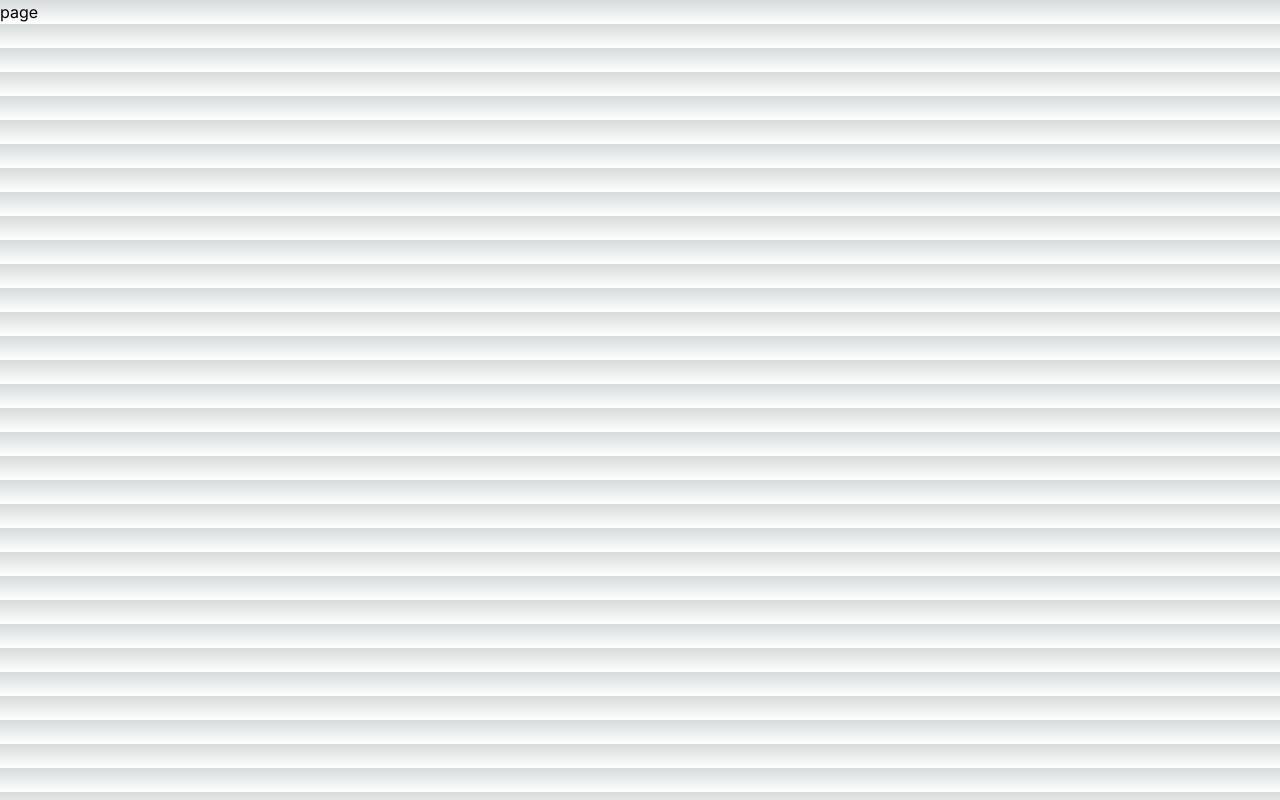
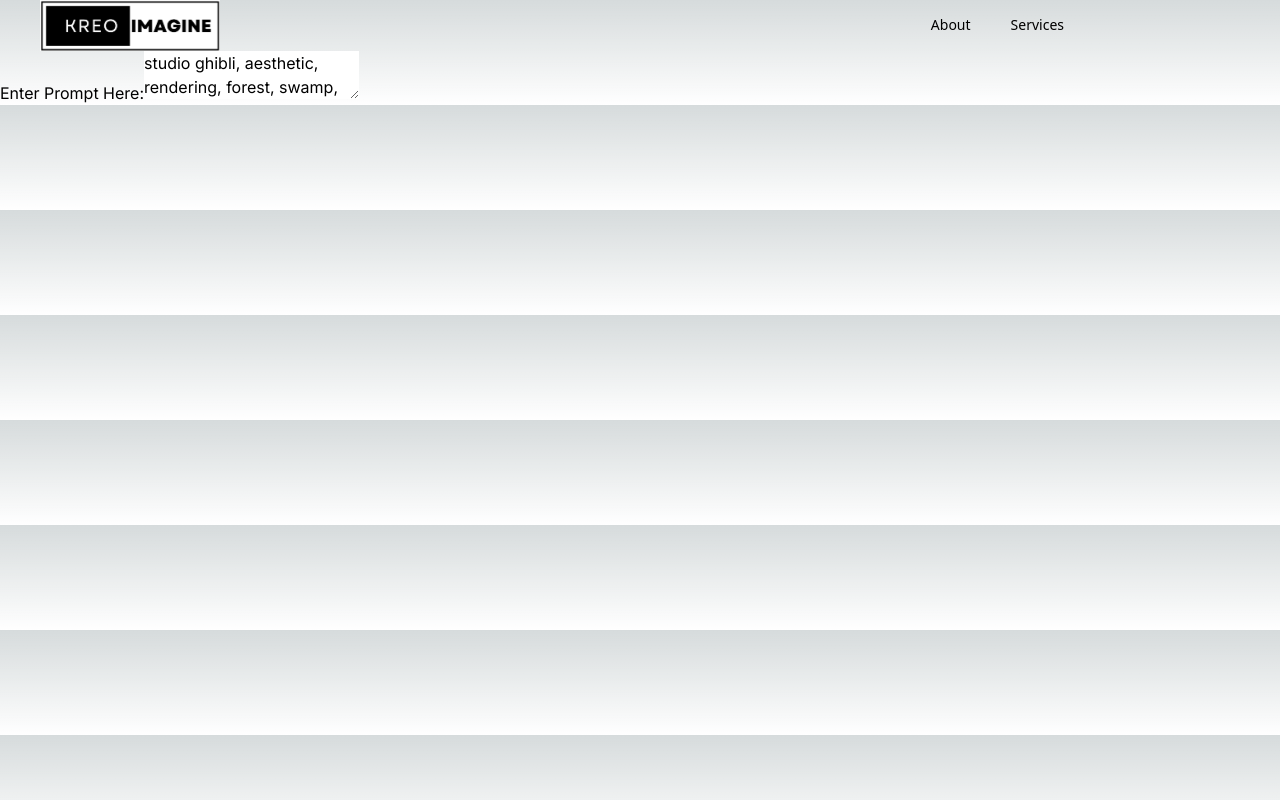
Before and after one commit to jomerventolero/kreo-ai-ui, a Next.js app: page /generate in a window 1280 px wide. Built offline with nearby package versions, Linux system fonts and the light colour scheme.

Commit message:
Generate UI

```diff
--- a/src/app/generate/page.jsx
+++ b/src/app/generate/page.jsx
@@ -1,8 +1,22 @@
 import React from 'react'
+import { motion } from 'framer-motion'
+import Navbar from '@/components/Navbar'
 
 const page = () => {
   return (
-    <div>page</div>
+    <div>
+      <motion.div
+        className="px-10"
+        >
+        <Navbar />
+      </motion.div>
+      <motion.div
+        className=""
+        >
+        Enter Prompt Here:
+        <textarea id="prompt" defaultValue="studio ghibli, aesthetic, rendering, forest, swamp, scatter lighting, volumetrics, (masterpiece), best quality, (detailed)"/>
+      </motion.div>
+    </div>
   )
 }
 
```
